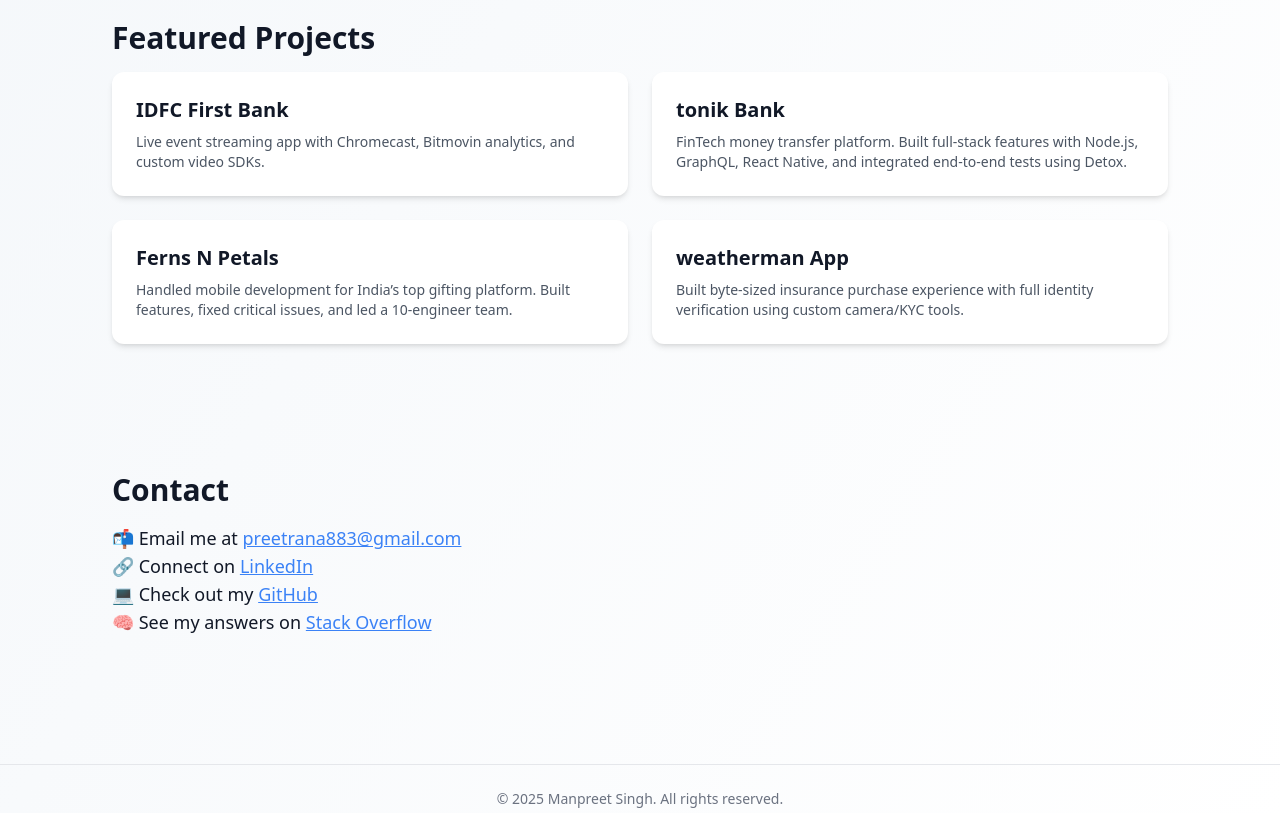
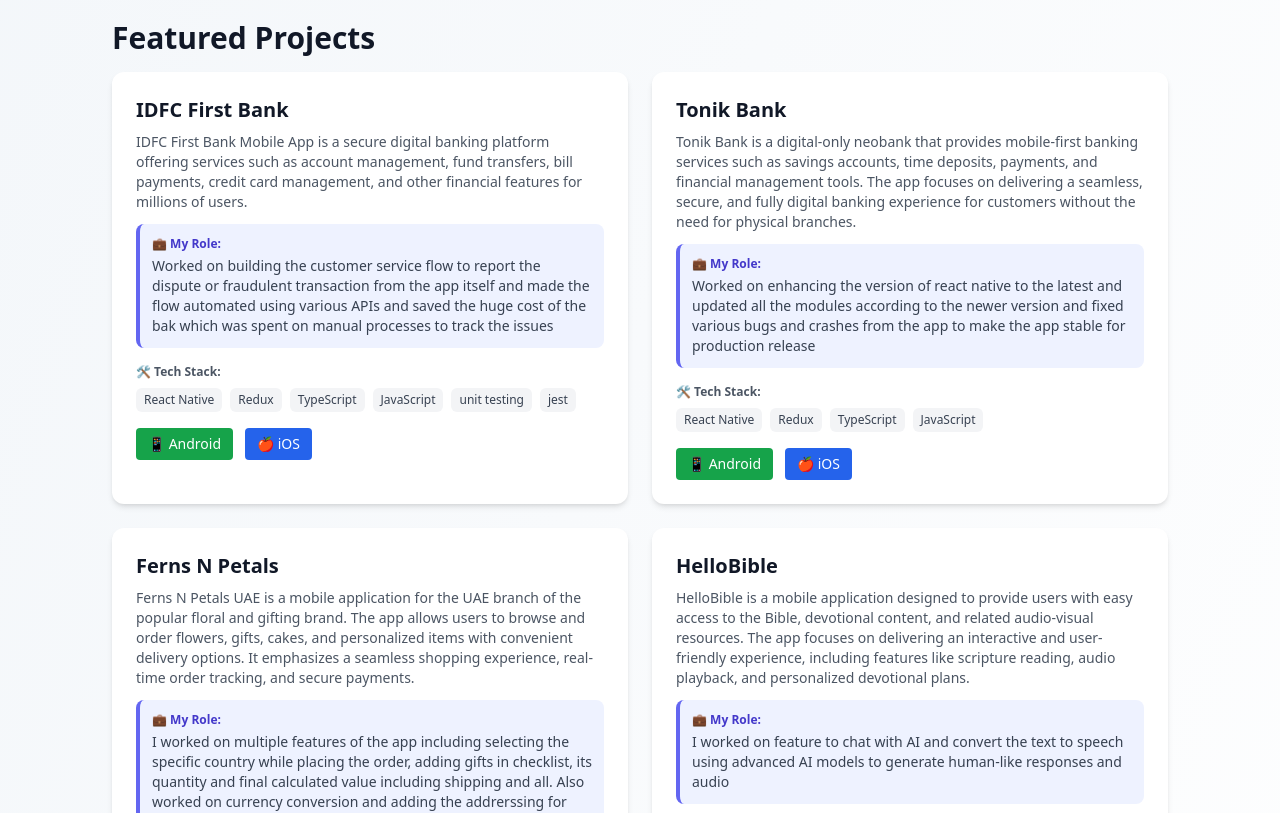
Before and after one commit to manpreetsingh3215/manpreet-portfolio, a Next.js app: page / in a window 1280 px wide. Shown: the part 1220-2033 px from the top of the page. Built offline with nearby package versions, Linux system fonts and the light colour scheme.

Commit message:
added more content in projects

```diff
--- a/app/page.tsx
+++ b/app/page.tsx
@@ -20,19 +20,43 @@
   const projects = [
     {
       title: "IDFC First Bank",
-      desc: "Live event streaming app with Chromecast, Bitmovin analytics, and custom video SDKs.",
+      desc: "IDFC First Bank Mobile App is a secure digital banking platform offering services such as account management, fund transfers, bill payments, credit card management, and other financial features for millions of users.",
+      role: "Worked on building the customer service flow to report the dispute or fraudulent transaction from the app itself and made the flow automated using various APIs and saved the huge cost of the bak which was spent on manual processes to track the issues",
+      tech_stacks: ["React Native", "Redux", "TypeScript", "JavaScript", "unit testing", "jest"],
+      android_url: "https://play.google.com/store/apps/details?id=com.idfcfirstbank.optimus&hl=en_IN",
+      ios_url: "https://apps.apple.com/in/app/idfc-first-bank-mobilebanking/id1521443352",
     },
     {
-      title: "tonik Bank",
-      desc: "FinTech money transfer platform. Built full-stack features with Node.js, GraphQL, React Native, and integrated end-to-end tests using Detox.",
+      title: "Tonik Bank",
+      desc: "Tonik Bank is a digital-only neobank that provides mobile-first banking services such as savings accounts, time deposits, payments, and financial management tools. The app focuses on delivering a seamless, secure, and fully digital banking experience for customers without the need for physical branches.",
+      role: "Worked on enhancing the version of react native to the latest and updated all the modules according to the newer version and fixed various bugs and crashes from the app to make the app stable for production release",
+      tech_stacks: ["React Native", "Redux", "TypeScript", "JavaScript"],
+      android_url: "https://play.google.com/store/apps/details?id=com.tonik.mobile&hl=en_IN",
+      ios_url: "https://apps.apple.com/ph/app/tonik-bank-loans-deposits/id1541576007",
     },
     {
       title: "Ferns N Petals",
-      desc: "Handled mobile development for India’s top gifting platform. Built features, fixed critical issues, and led a 10-engineer team.",
+      desc: "Ferns N Petals UAE is a mobile application for the UAE branch of the popular floral and gifting brand. The app allows users to browse and order flowers, gifts, cakes, and personalized items with convenient delivery options. It emphasizes a seamless shopping experience, real-time order tracking, and secure payments.",
+      role: "I worked on multiple features of the app including selecting the specific country while placing the order, adding gifts in checklist, its quantity and final calculated value including shipping and all. Also worked on currency conversion and adding the addrerssing for shipping. ",
+      tech_stacks: ["React Native", "Redux", "TypeScript", "JavaScript",],
+      android_url: "https://play.google.com/store/apps/details?id=ae.fnp&hl=en_IN",
+      ios_url: "https://apps.apple.com/ae/app/fnp-flowers-gifts-delivery/id1274924764",
     },
     {
-      title: "weatherman App",
-      desc: "Built byte-sized insurance purchase experience with full identity verification using custom camera/KYC tools.",
+      title: "HelloBible",
+      desc: "HelloBible is a mobile application designed to provide users with easy access to the Bible, devotional content, and related audio-visual resources. The app focuses on delivering an interactive and user-friendly experience, including features like scripture reading, audio playback, and personalized devotional plans.",
+      role: "I worked on feature to chat with AI and convert the text to speech using advanced AI models to generate human-like responses and audio",
+      tech_stacks: ["React Native", "Redux", "TypeScript", "JavaScript"],
+      android_url: "https://apps.apple.com/us/app/hellobible-bible-chat/id6502768944",
+      ios_url: "https://play.google.com/store/apps/details?id=com.hellobible.app&hl=en_IN",
+    },
+    {
+      title: "TopMusic",
+      desc: "TopMusic is a mobile application designed to provide users with access to a wide range of music, playlists, and audio content. The app emphasizes personalized recommendations, smooth streaming, and an engaging user experience for music lovers.",
+      role: "Worked on fixing the critical bugs and crashes from the app and improved the performance of the app by optimizing various components and implemented the new design for the app to make it more user-friendly",
+      tech_stacks: ["React Native", "Redux", "TypeScript", "JavaScript"],
+      android_url: "https://play.google.com/store/apps/details?id=com.topchretien.topmusic&hl=en_IN",
+      ios_url: "",
     },
   ];
 
@@ -171,9 +195,56 @@
                 className="p-6 bg-white dark:bg-zinc-800 rounded-xl shadow-md hover:shadow-lg transition"
               >
                 <h3 className="text-xl font-semibold mb-2">{proj.title}</h3>
-                <p className="text-sm text-gray-600 dark:text-gray-300">
+                <p className="text-sm text-gray-600 dark:text-gray-300 mb-3">
                   {proj.desc}
                 </p>
+                <div className="mb-4 p-3 bg-indigo-50 dark:bg-indigo-900/30 rounded-lg border-l-4 border-indigo-500">
+                  <p className="text-xs font-semibold text-indigo-700 dark:text-indigo-300 mb-1">
+                    💼 My Role:
+                  </p>
+                  <p className="text-sm text-gray-700 dark:text-gray-300">
+                    {proj.role}
+                  </p>
+                </div>
+                {proj.tech_stacks && proj.tech_stacks.length > 0 && (
+                  <div className="mb-4">
+                    <p className="text-xs font-semibold text-gray-600 dark:text-gray-400 mb-2">
+                      🛠️ Tech Stack:
+                    </p>
+                    <div className="flex flex-wrap gap-2">
+                      {proj.tech_stacks.map((tech) => (
+                        <span
+                          key={tech}
+                          className="bg-gray-100 dark:bg-zinc-700 text-gray-700 dark:text-gray-300 px-2 py-1 text-xs rounded-md"
+                        >
+                          {tech}
+                        </span>
+                      ))}
+                    </div>
+                  </div>
+                )}
+                <div className="flex gap-3">
+                  {proj.android_url && (
+                    <a
+                      href={proj.android_url}
+                      target="_blank"
+                      rel="noopener noreferrer"
+                      className="inline-flex items-center gap-1 text-sm bg-green-600 text-white px-3 py-1.5 rounded hover:bg-green-700 transition"
+                    >
+                      📱 Android
+                    </a>
+                  )}
+                  {proj.ios_url && (
+                    <a
+                      href={proj.ios_url}
+                      target="_blank"
+                      rel="noopener noreferrer"
+                      className="inline-flex items-center gap-1 text-sm bg-blue-600 text-white px-3 py-1.5 rounded hover:bg-blue-700 transition"
+                    >
+                      🍎 iOS
+                    </a>
+                  )}
+                </div>
               </div>
             ))}
           </div>
```
Also changed, not shown: tsconfig.json (+19 -5 lines).
